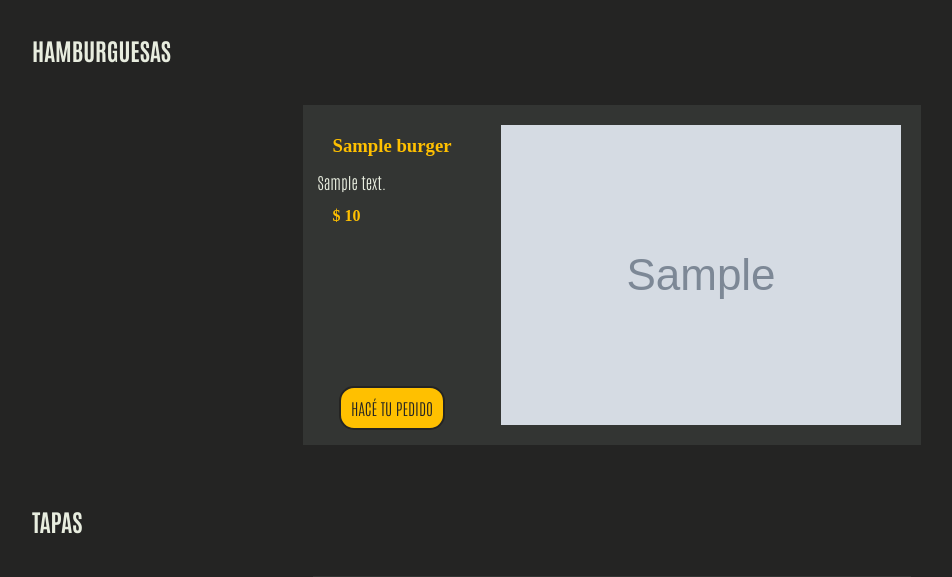
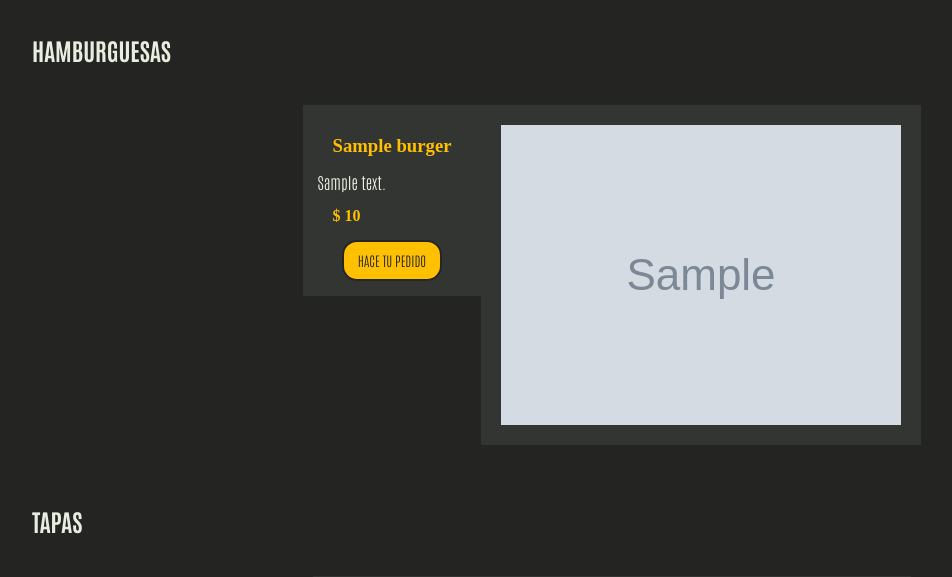
Before and after one commit to Rhyzzen7/grupo_3_MonkeyBurger, a Node project: template src/views/products/menu.ejs in a window 1280 px wide. Shown: the part 272-849 px from the top of the page, without its empty margins (28-980 px from the left). Run offline with Node 20 templates, Linux system fonts and the light colour scheme; the template is opened without the code that fills it: most values are stand-ins (such as "Sample title", 1, 10 or a date in 2020); some libraries are stand-ins or nearby versions; some web fonts are replaced.

Commit message:
precambios

```diff
--- a/src/routes/router.js
+++ b/src/routes/router.js
@@ -13,6 +13,7 @@ router.get("/about", aboutController.about);
 router.get("/contact", contactController.contact);
 router.get("/menu", productsController.menu);
 router.get("/order/:id", productsController.order);
+router.post("/menu", productsController.userChoice);
 router.get("/productDetail", productsController.productDetail);
 router.get("/cart", cartController.cart);
 router.get("/login", sessionController.login);
--- a/src/views/products/menu.ejs
+++ b/src/views/products/menu.ejs
@@ -27,13 +27,20 @@
 
       <h2 id="hamburguesas">HAMBURGUESAS</h2>
       <div class="contenedor-producto">
+        <form action="/order/userChoice" name="userChoise" method="POST">
         <% burgers.forEach(burger => { %>
         <div class="subcontenedor-infoproducto">
           <h3><%=burger.name%></h3>
           <div><%=burger.description%></div>
           <h4>$ <%=burger.price%></h4>
           <div class="contenedor-boton-hace-tu-pedido">
-            <a class="boton-hace-tu-pedido" href="/order">HACÉ TU PEDIDO</a>
+
+           <a href="order/<%=product.id%>"> <button type="submit" class="boton-hace-tu-pedido" >
+            HACE TU PEDIDO
+          </button></a>
+
+
+        </form>
           </div>
         </div>
         <img
```
Also changed, not shown: src/controllers/productsController.js (+5 -2 lines).
